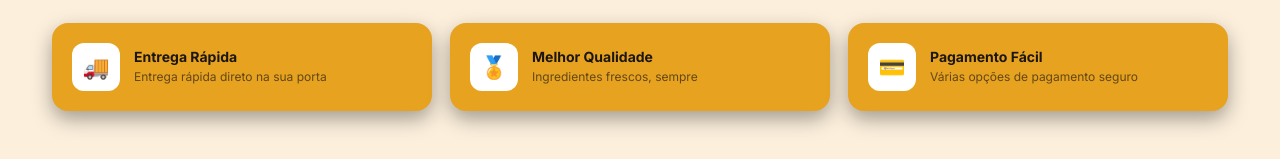
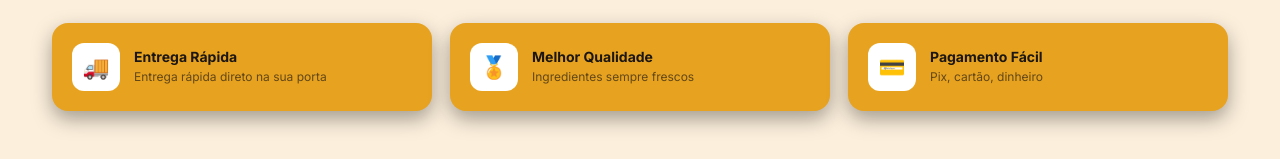
Before and after one commit to rowty/garage-burguer, a website: page index.html in a window 1280 px wide. Shown: the part 6136-6295 px from the top of the page. Drawn offline with Linux system fonts and the light colour scheme.

Commit message:
Ajusta textos dos cards Melhor Qualidade e Pagamento Facil
Co-Authored-By: Claude Sonnet 5 <noreply@anthropic.com>

```diff
--- a/index.html
+++ b/index.html
@@ -522,7 +522,7 @@
         <span class="why-icon">🏅</span>
         <div class="why-text">
           <h3>Melhor Qualidade</h3>
-          <p>Ingredientes frescos, sempre</p>
+          <p>Ingredientes sempre frescos</p>
         </div>
       </div>
 
@@ -530,7 +530,7 @@
         <span class="why-icon">💳</span>
         <div class="why-text">
           <h3>Pagamento Fácil</h3>
-          <p>Várias opções de pagamento seguro</p>
+          <p>Pix, cartão, dinheiro</p>
         </div>
       </div>
     </div>
```
